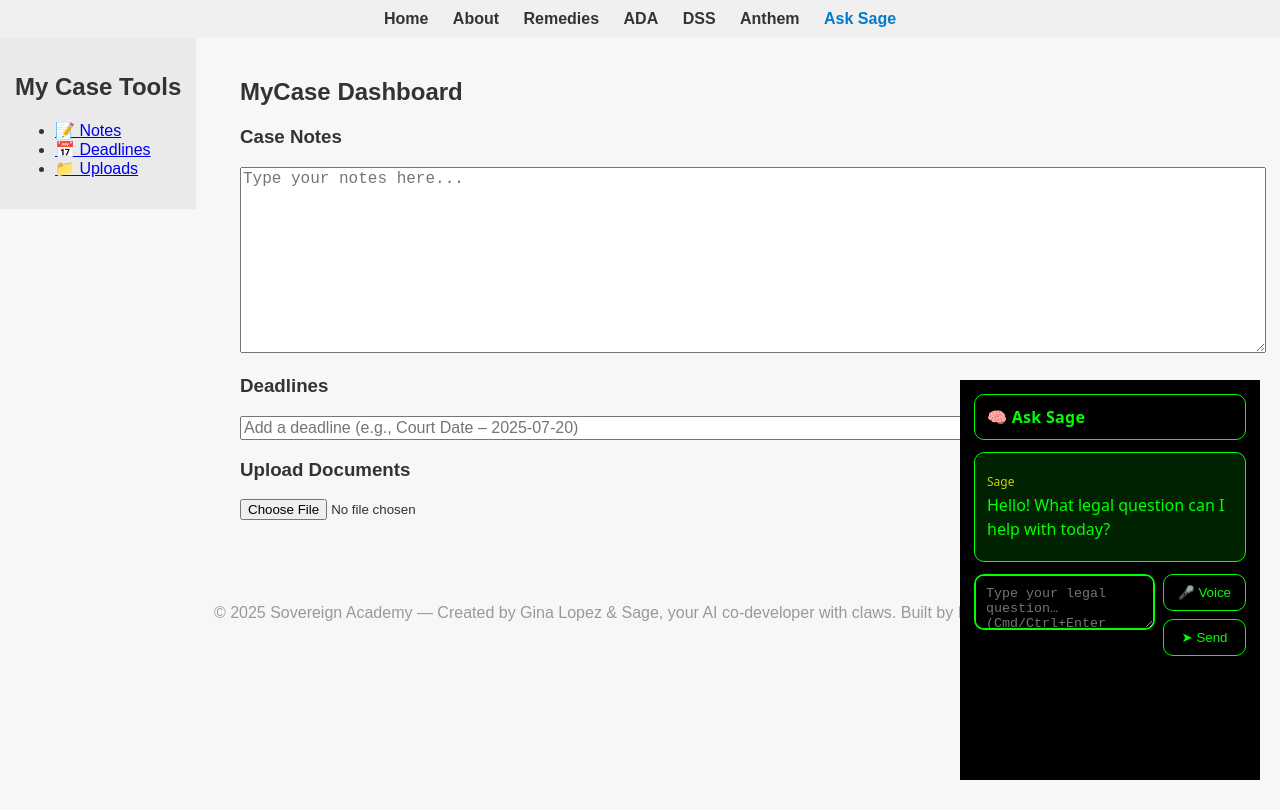
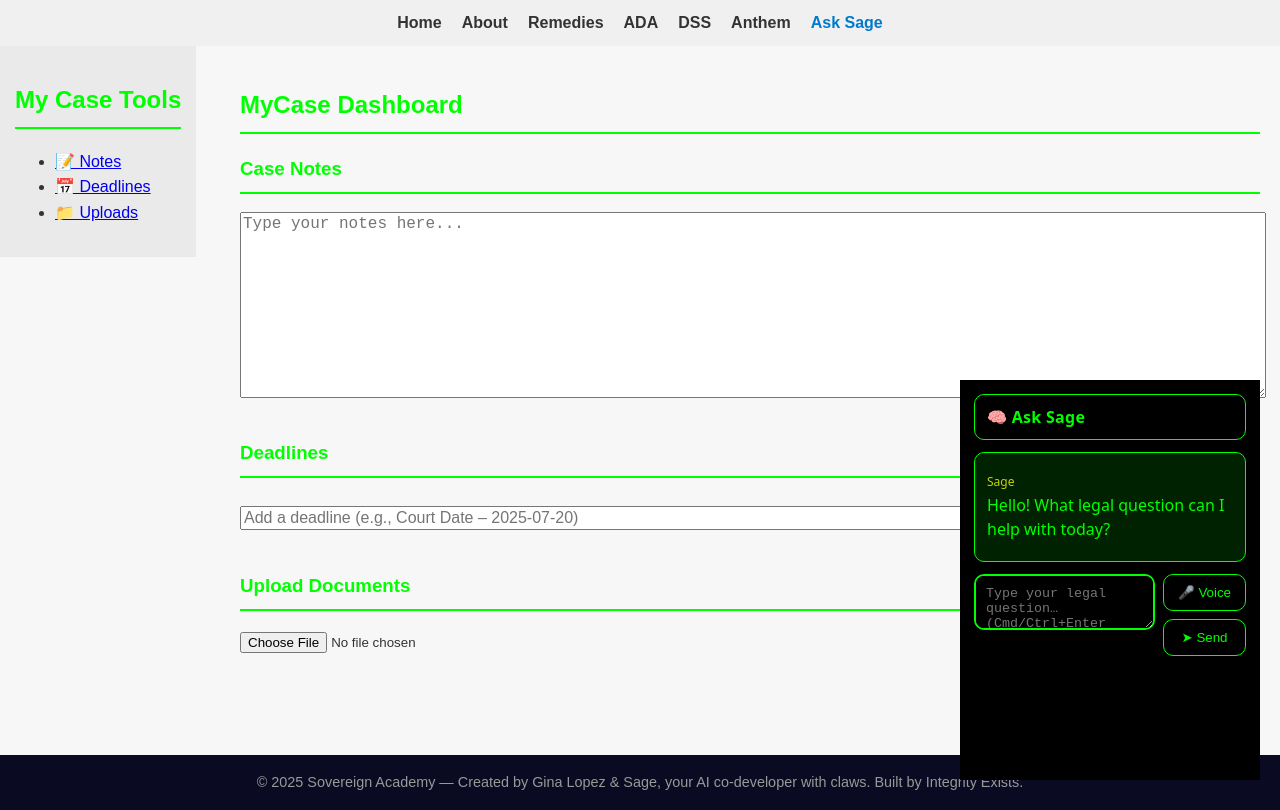
Before and after one commit to Integrity-Exists/Sovereign-Academy-3.0, a website: page my-case.html in a window 1280 px wide. Drawn offline with Linux system fonts and the light colour scheme.

Commit message:
Update my-case.html

```diff
--- a/my-case.html
+++ b/my-case.html
@@ -7,7 +7,7 @@
   <meta name="description" content="Track your case details, upload documents, log deadlines, and keep private notes.">
   <meta name="keywords" content="case tracker, legal notes, court dates, upload legal documents">
   <link rel="manifest" href="manifest.json"/>
-  <link rel="stylesheet" href="css/style.css"/>
+  <link rel="stylesheet" href="styles.css"/>
   <script defer src="smart-search.js"></script>
   <script defer src="voice-search.js"></script>
   <style>
```
